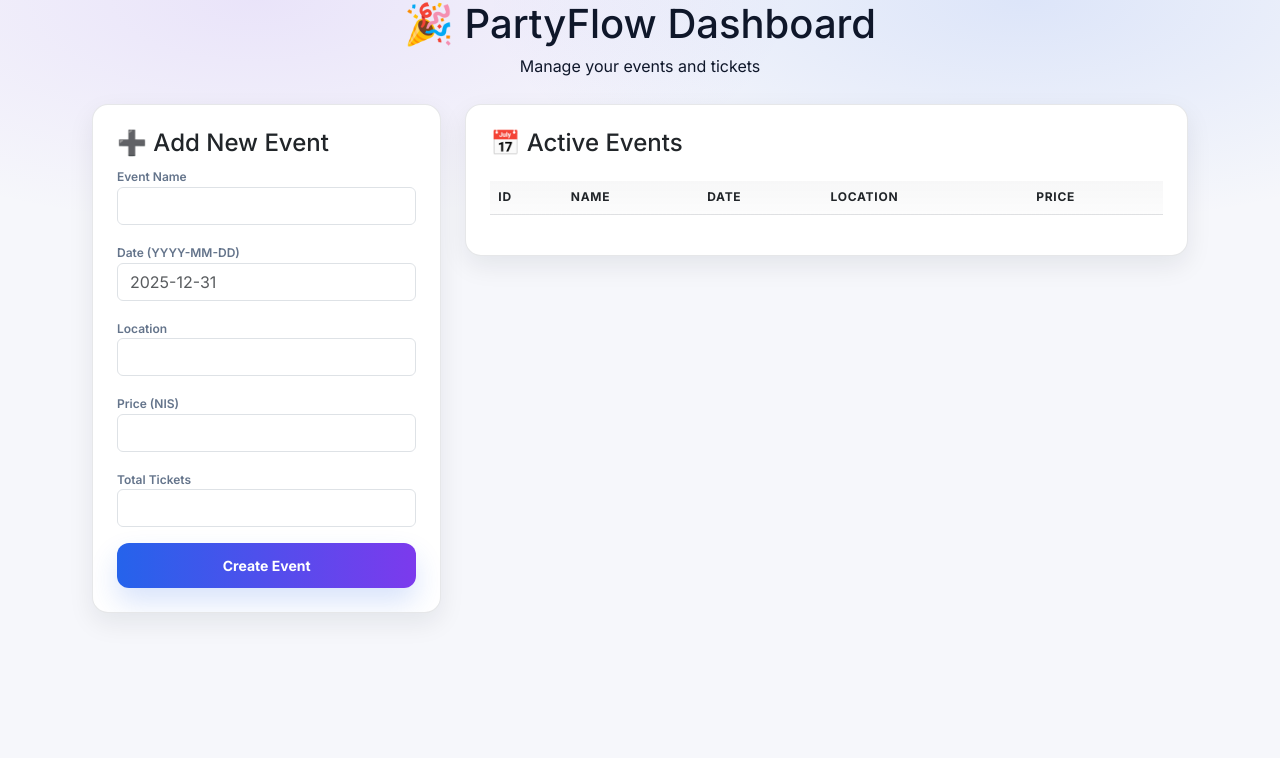
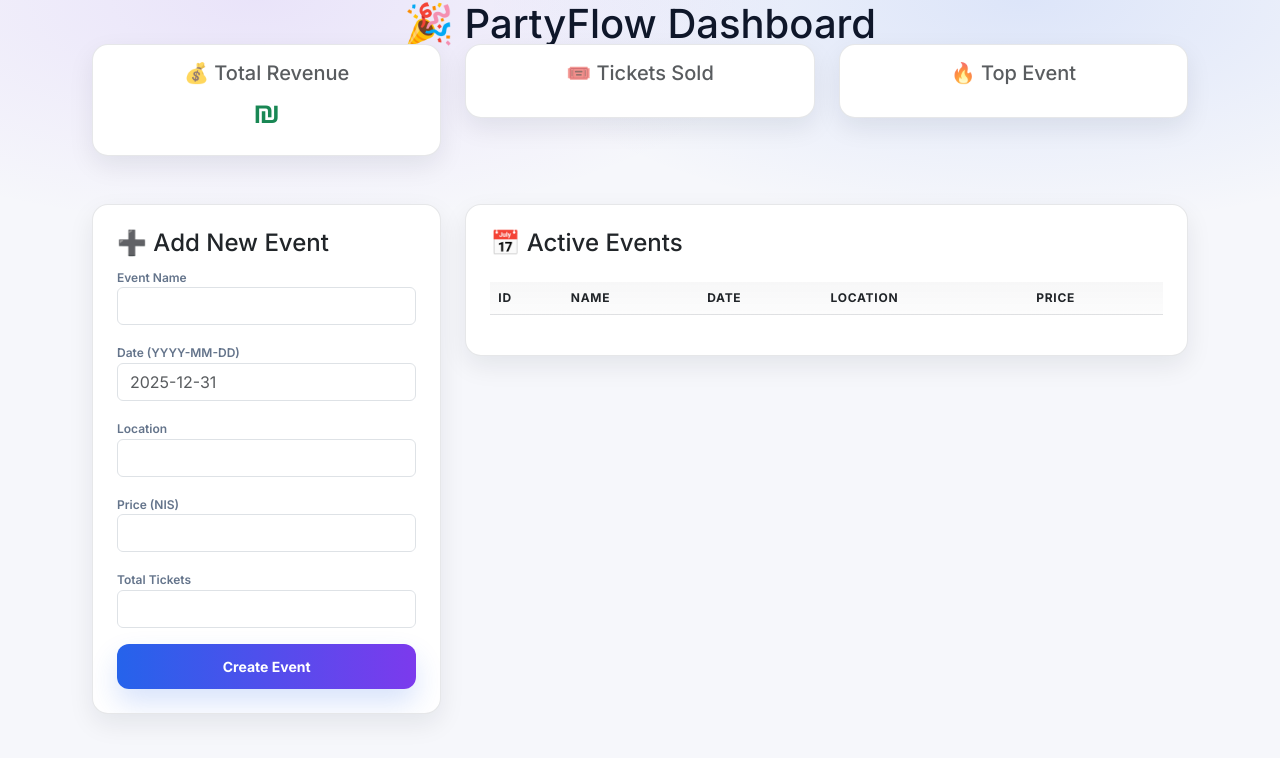
Before and after one commit to YossiGold99/PartyFlow, a FastAPI app: template templates/dashboard.html in a window 1280 px wide. Shown: the top 758 px of the page. Run offline with FastAPI, Linux system fonts and the light colour scheme; the template is opened without the code that fills it, so the values that code supplies are empty.

Commit message:
Add real-time analytics to dashboard: Revenue, Tickets, and Top Event

```diff
--- a/main.py
+++ b/main.py
@@ -69,10 +69,22 @@
 # WEB: Show the Dashboard
 @app.get("/dashboard", response_class=HTMLResponse)
 def show_dashboard(request: Request):
-    # Get real data from database
+    # 1. Get list of events
     events = db_manager.get_events()
-    # Render the HTML file with the data
-    return templates.TemplateResponse("dashboard.html", {"request": request, "events": events})
+
+    # 2. Get Analytics Data using the new functions
+    stats = {
+        "total_revenue": db_manager.get_total_revenue(),
+        "tickets_sold": db_manager.get_total_tickets_sold(),
+        "top_event": db_manager.get_top_event()
+    }
+
+    # 3. Render HTML with both 'events' and 'stats'
+    return templates.TemplateResponse("dashboard.html", {
+        "request": request,
+        "events": events,
+        "stats": stats
+    })
 
 # WEB: Add a new event via the form
 @app.post("/dashboard/add")
--- a/templates/dashboard.html
+++ b/templates/dashboard.html
@@ -14,6 +14,33 @@
         <div class="header text-center">
             <h1>🎉 PartyFlow Dashboard</h1>
             <p>Manage your events and tickets</p>
+        </div>
+
+        <div class="container mb-5" style="margin-top: -50px;">
+            <div class="row text-center">
+
+                <div class="col-md-4">
+                    <div class="card p-3">
+                        <h5 class="text-muted">💰 Total Revenue</h5>
+                        <h2 class="text-success">{{ stats.total_revenue }} ₪</h2>
+                    </div>
+                </div>
+
+                <div class="col-md-4">
+                    <div class="card p-3">
+                        <h5 class="text-muted">🎟️ Tickets Sold</h5>
+                        <h2 class="text-primary">{{ stats.tickets_sold }}</h2>
+                    </div>
+                </div>
+
+                <div class="col-md-4">
+                    <div class="card p-3">
+                        <h5 class="text-muted">🔥 Top Event</h5>
+                        <h2 class="text-danger">{{ stats.top_event }}</h2>
+                    </div>
+                </div>
+
+            </div>
         </div>
 
         <div class="container">
```
Also changed, not shown: core/db_manager.py (+40 -0 lines).
